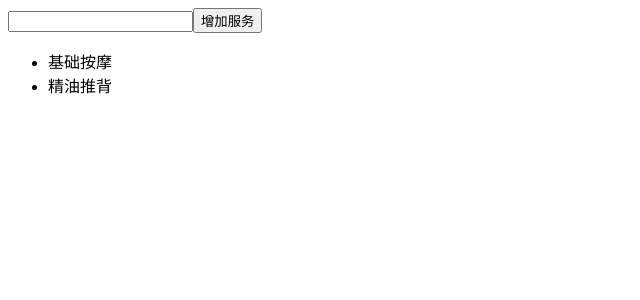
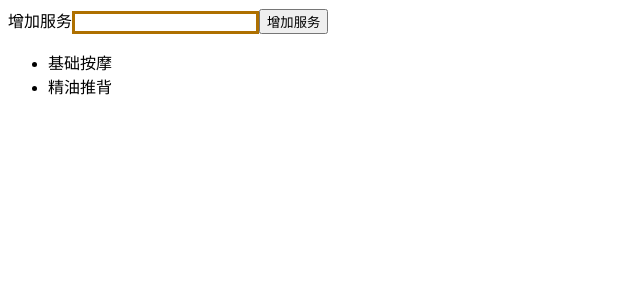
Before and after one commit to cjiao100/react-study, a React (Create React App) app in the folder demo01/: page / in a window 1280 px wide. Shown: the top 300 px of the page, without its empty margins (0-640 px from the left). Built offline with nearby package versions, Linux system fonts and the light colour scheme.

Commit message:
jsx中的一些问题

```diff
--- a/demo01/src/Xiaojiejie.js
+++ b/demo01/src/Xiaojiejie.js
@@ -2,10 +2,11 @@
  * @Author: cjiao100
  * @Date: 2019-09-30 14:46:16
  * @LastEditors: cjiao100
- * @LastEditTime: 2019-09-30 19:22:54
+ * @LastEditTime: 2019-09-30 20:24:38
  * @Description: Do not edit
  */
 import React, { Component, Fragment } from 'react'
+import './style.css'
 
 class Xiaojiejie extends Component {
   constructor(props) {
@@ -19,8 +20,13 @@ class Xiaojiejie extends Component {
     return (
       // 类似VUE中的template
       <Fragment>
+        {/* JSX注释 */}
         <div>
+          {/* for必须写成htmlFor */}
+          <label htmlFor="input">增加服务</label>
           <input
+            id="input"
+            className="input"
             type="text"
             value={this.state.inputValue}
             onChange={this.inputChange.bind(this)}
@@ -33,9 +39,9 @@ class Xiaojiejie extends Component {
               <li
                 key={index + item}
                 onClick={this.deleteList.bind(this, index)}
-              >
-                {item}
-              </li>
+                // 解析HTML
+                dangerouslySetInnerHTML={{ __html: item }}
+              />
             )
           })}
         </ul>
--- /dev/null
+++ b/demo01/src/style.css
@@ -0,0 +1,3 @@
+.input{
+  border: 3px solid #ae7000
+}
```
